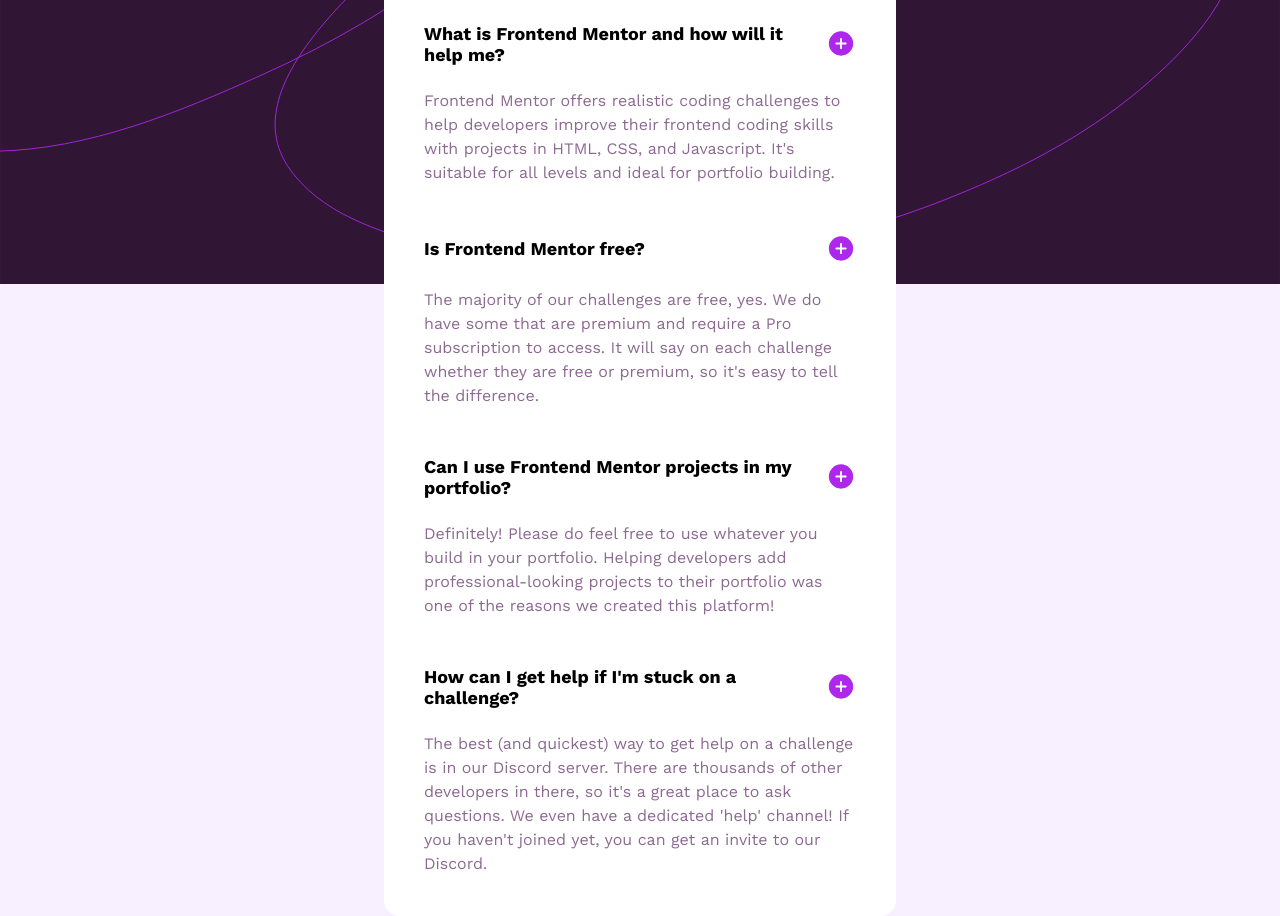
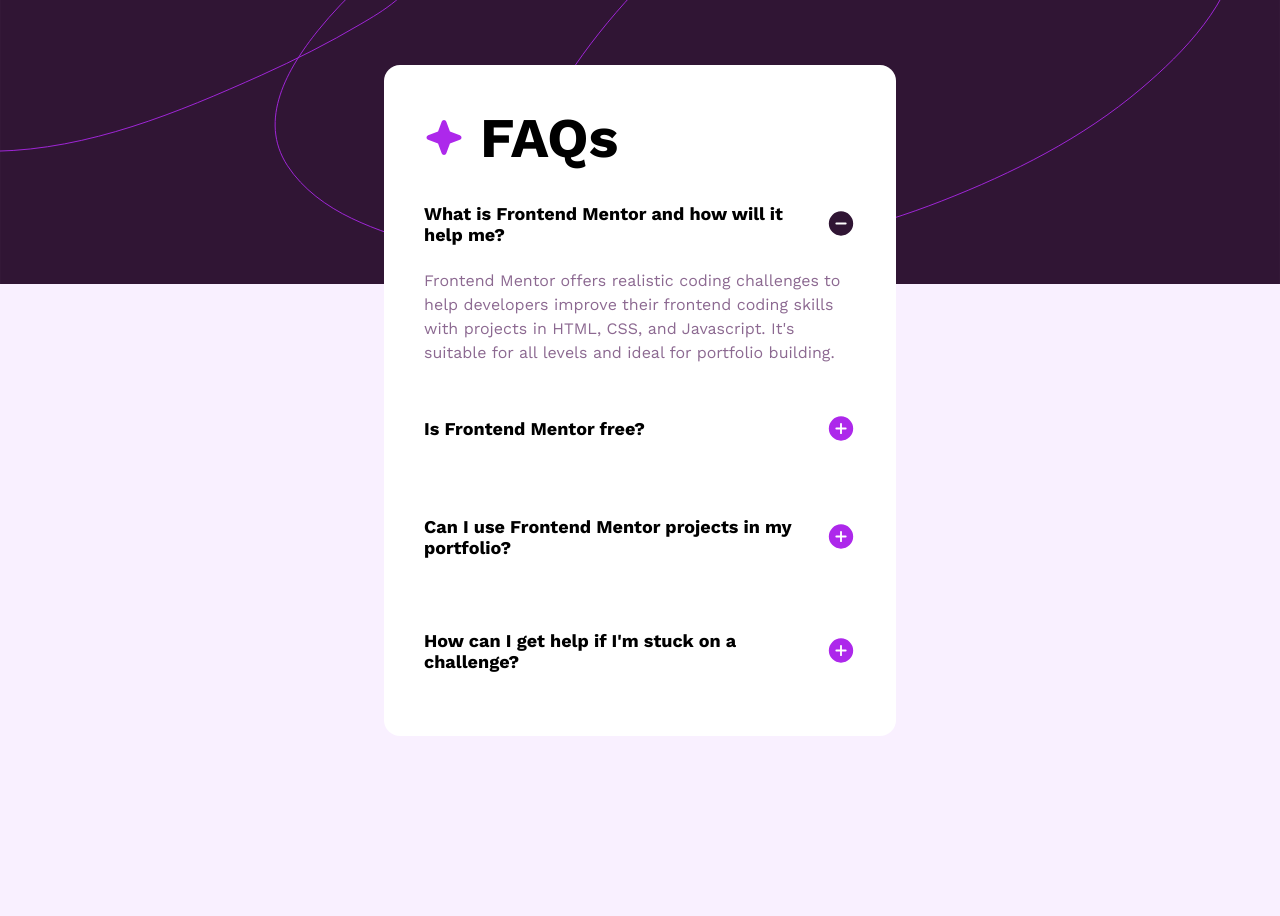
Before and after one commit to michellecordovi/FAQ_Accordian, a React (Vite) app: page / in a window 1280 px wide. Both pictures are taken after a click on the element "What is Frontend Mentor and how will it help me?". After the commit the page ends 800 px from the top, so only its background shows below. Built offline with nearby package versions, Linux system fonts and the light colour scheme.

Commit message:
add plus/minus icon change with state change

```diff
--- a/src/components/QuestionAndAnswer.jsx
+++ b/src/components/QuestionAndAnswer.jsx
@@ -8,14 +8,20 @@
         const parent = event.target.closest(".question-header")
         const answer = parent.nextSibling;
 
-       if(open === false) {
+        if(!open) {
             setOpen(true);
             answer.style.maxHeight = "200px";
             answer.style.opacity= "1";
+            parent.querySelector(".minus").style.display = "block";
+            parent.querySelector(".plus").style.display = "none";
         } else {
             setOpen(false);
             answer.style.maxHeight = "0px";
             answer.style.opacity= "0";
+            setTimeout(() => {
+                parent.querySelector(".minus").style.display = "none";
+                parent.querySelector(".plus").style.display = "block";
+            }, 500)
         }
     }
 
@@ -23,7 +29,8 @@
         <div className="question-and-answer">
             <div className="question-header">
                 <h2 className="question" onClick={handleClick}>{props.question}</h2>
-                <svg onClick={handleClick} xmlns="http://www.w3.org/2000/svg" width="30" height="31" fill="none" viewBox="0 0 30 31"><path fill="#AD28EB" d="M15 3.313A12.187 12.187 0 1 0 27.188 15.5 12.203 12.203 0 0 0 15 3.312Zm4.688 13.124h-3.75v3.75a.938.938 0 0 1-1.876 0v-3.75h-3.75a.938.938 0 0 1 0-1.875h3.75v-3.75a.938.938 0 0 1 1.876 0v3.75h3.75a.938.938 0 0 1 0 1.876Z"/></svg>
+                <svg className="plus icon" onClick={handleClick} xmlns="http://www.w3.org/2000/svg" width="30" height="31" fill="none" viewBox="0 0 30 31"><path fill="#AD28EB" d="M15 3.313A12.187 12.187 0 1 0 27.188 15.5 12.203 12.203 0 0 0 15 3.312Zm4.688 13.124h-3.75v3.75a.938.938 0 0 1-1.876 0v-3.75h-3.75a.938.938 0 0 1 0-1.875h3.75v-3.75a.938.938 0 0 1 1.876 0v3.75h3.75a.938.938 0 0 1 0 1.876Z"/></svg>
+                <svg className="minus icon" onClick={handleClick} xmlns="http://www.w3.org/2000/svg" width="30" height="31" fill="none" viewBox="0 0 30 31"><path fill="#301534" d="M15 3.313A12.187 12.187 0 1 0 27.188 15.5 12.2 12.2 0 0 0 15 3.312Zm4.688 13.124h-9.375a.938.938 0 0 1 0-1.875h9.374a.938.938 0 0 1 0 1.876Z"/></svg>
             </div>
             <p className="answer">{props.answer}</p>
         </div>
--- a/src/index.css
+++ b/src/index.css
@@ -96,7 +96,13 @@
     cursor: pointer;
 }
 
-.question-and-answer .answer {
+.minus{
+    display: none;
+}
+
+.answer {
+    max-height: 0px;
+    opacity: 0;
     overflow: hidden;
     transition: max-height 0.5s ease-in-out, opacity 0.5s linear;
 }
```
Lines whose indentation alone changed are shown as unchanged.
